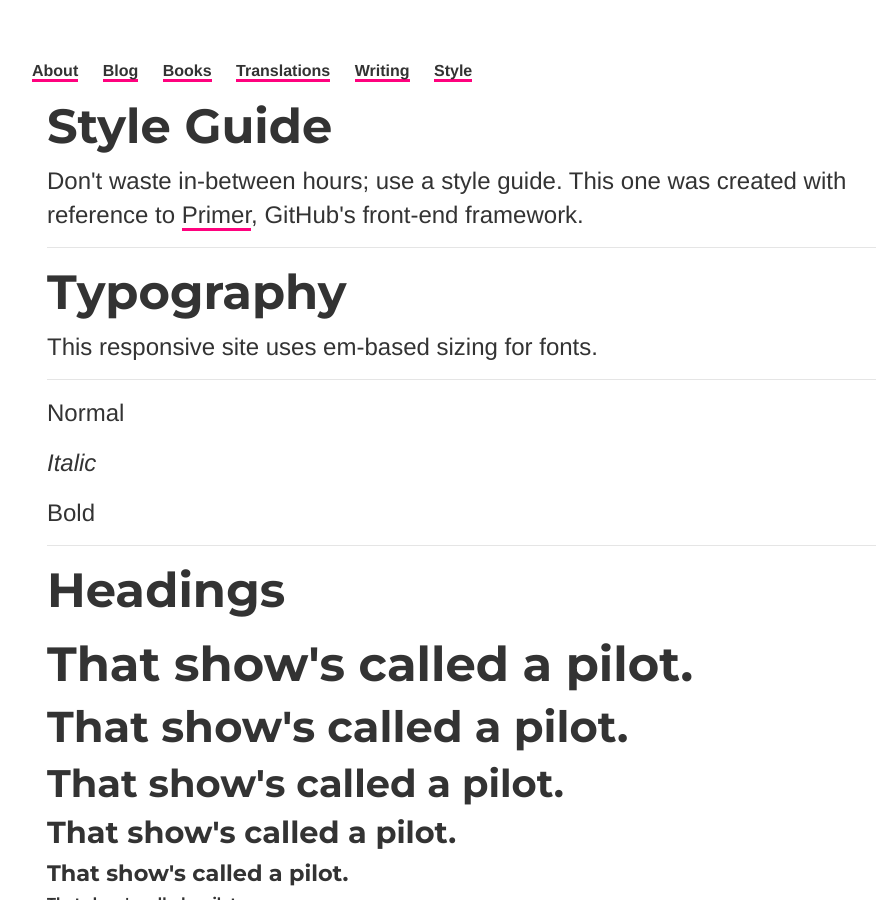
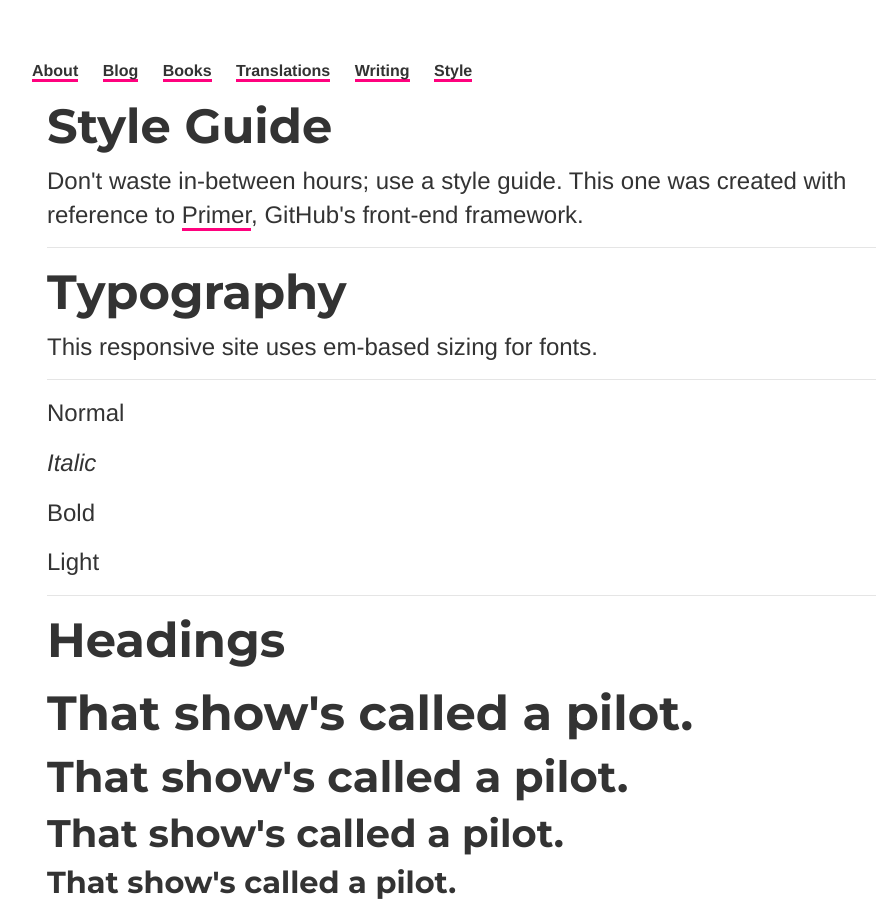
Before and after one commit to ariesti/ariesti.github.io, a Jekyll site: the page built from style/index.html, in a window 1280 px wide and 900 px high. Shown: the whole window, without its empty margins (160-1036 px from the left). Built offline with Jekyll 4.4.1, drawn with Linux system fonts in a browser that asks for light colours.

Commit message:
Update index.html

```diff
--- a/style/index.html
+++ b/style/index.html
@@ -15,6 +15,7 @@ permalink: /style/
 		<p>Normal</p>
 		<p class="italic">Italic</p>
 		<p class="thick">Bold</p>
+		<p class="light">Light</p>
     	</div>
 	<hr>
 	<div class="headings">
```
